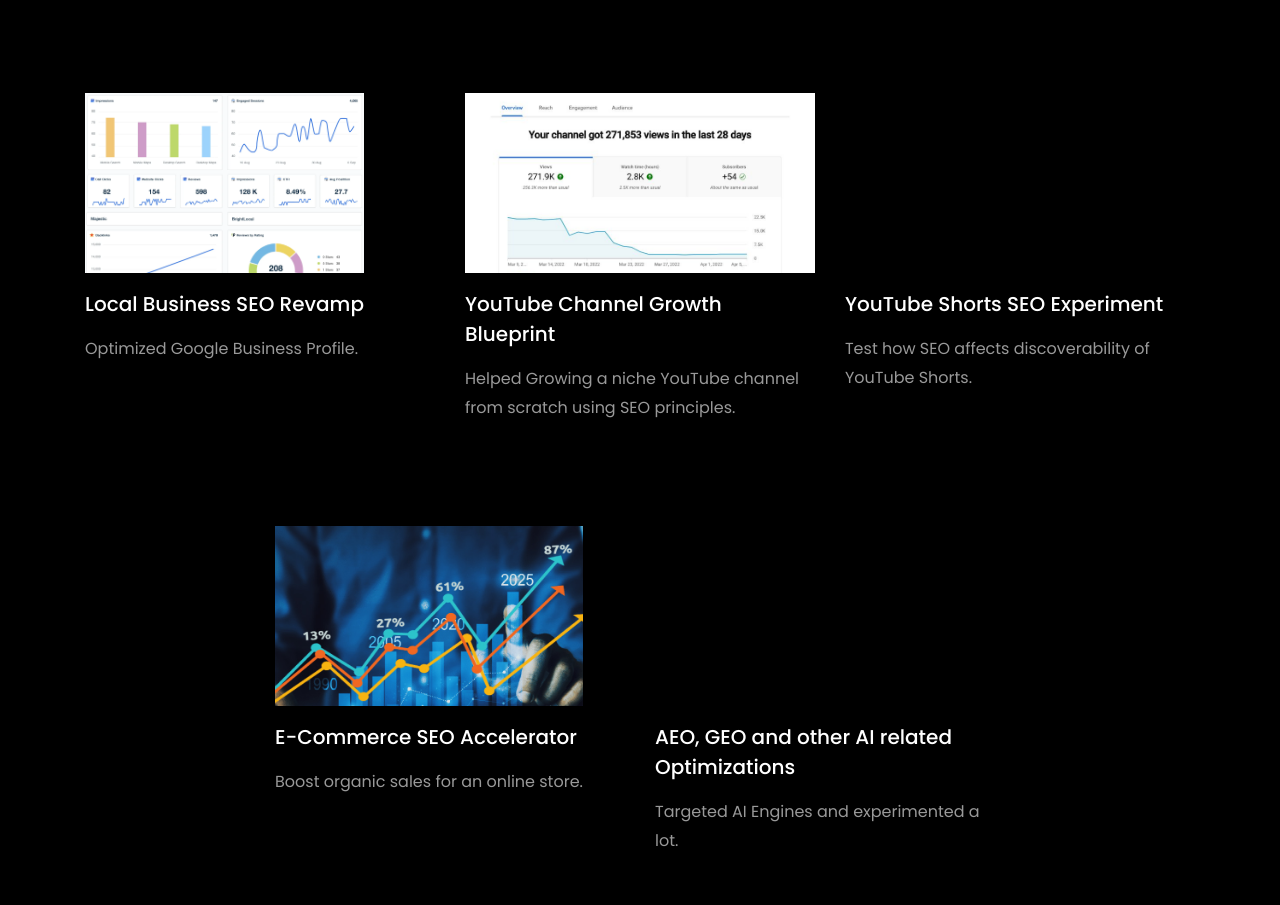
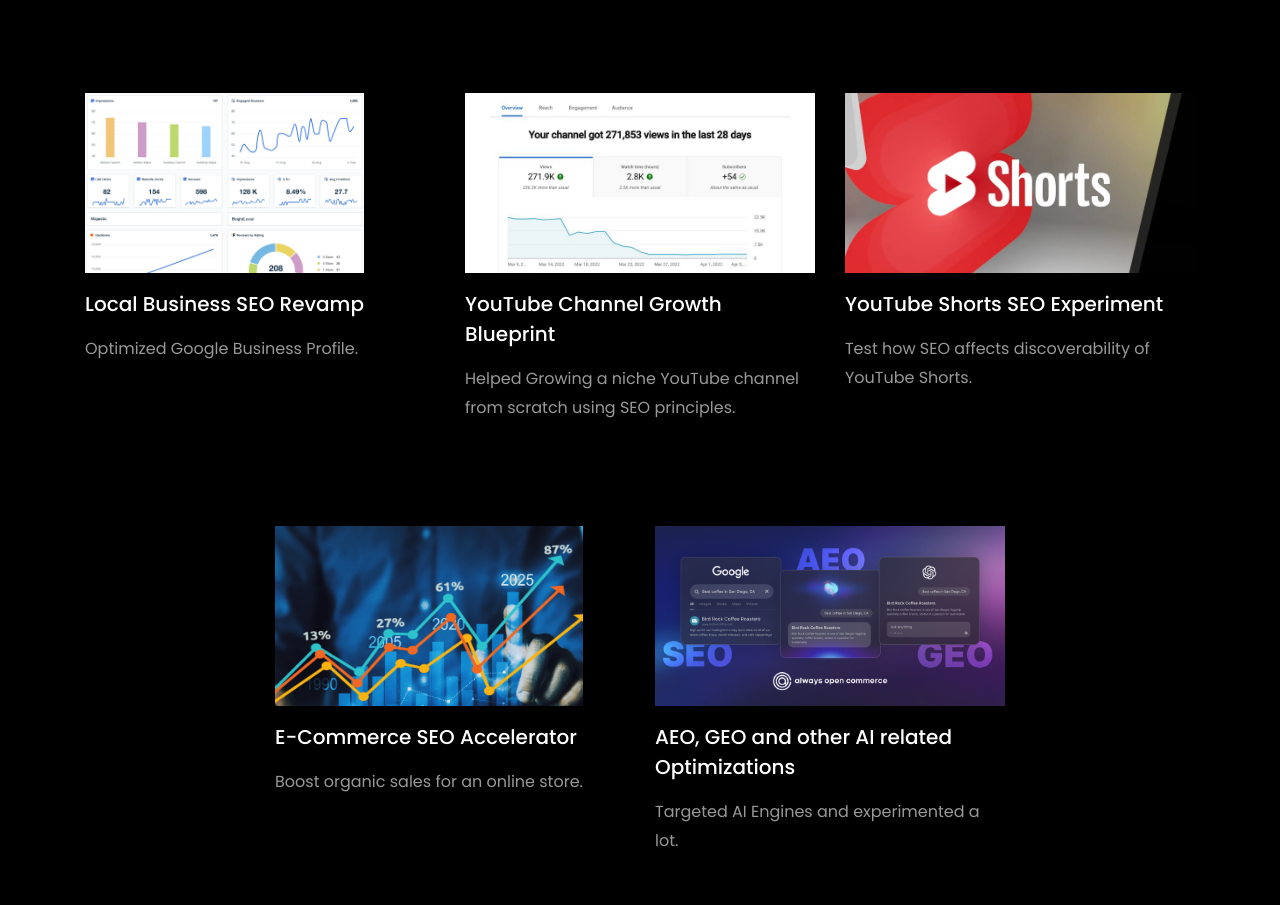
Before and after one commit to ijajahmed99/ijajahmed99.github.io, a plain HTML site: page index.html in a window 1280 px wide. Shown: the part 2808-3713 px from the top of the page. Drawn offline with Linux system fonts and the light colour scheme; files whose address does not match are found by name.

Commit message:
Update index.html

```diff
--- a/index.html
+++ b/index.html
@@ -429,7 +429,7 @@
           </div>
           <div class="col-md-4 d-flex ftco-animate">
           	<div class="blog-entry">
-              <a href="https://github.com/rishabhnmishra/Madhav_Store_Analysis_PowerBI/blob/main/Madhav%20Store%20dashboard.jpg" class="block-20 zoom-effect" style="background-image: url('images/proj_3.jpg');">
+              <a href="https://github.com/rishabhnmishra/Madhav_Store_Analysis_PowerBI/blob/main/Madhav%20Store%20dashboard.jpg" class="block-20 zoom-effect" style="background-image: url('images/proj_3.webp');">
               </a>
               <div class="text mt-3 float-right d-block">
 
@@ -456,7 +456,7 @@
 			</div>
 			<div class="col-md-4 d-flex ftco-animate">
 				<div class="blog-entry justify-content-end">
-				<a href="https://github.com/rishabhnmishra/customer_segmentation/blob/main/Customer_Segmentation-final.ipynb" class="block-20 zoom-effect" style="background-image: url('images/proj_5.jpg');">
+				<a href="https://github.com/rishabhnmishra/customer_segmentation/blob/main/Customer_Segmentation-final.ipynb" class="block-20 zoom-effect" style="background-image: url('images/proj_5.png');">
 				</a>
 				<div class="text mt-3 float-right d-block">
 				<h3 class="heading"><a href="https://github.com/rishabhnmishra/customer_segmentation/blob/main/Customer_Segmentation-final.ipynb">AEO, GEO and other AI related Optimizations</a></h3>
```
